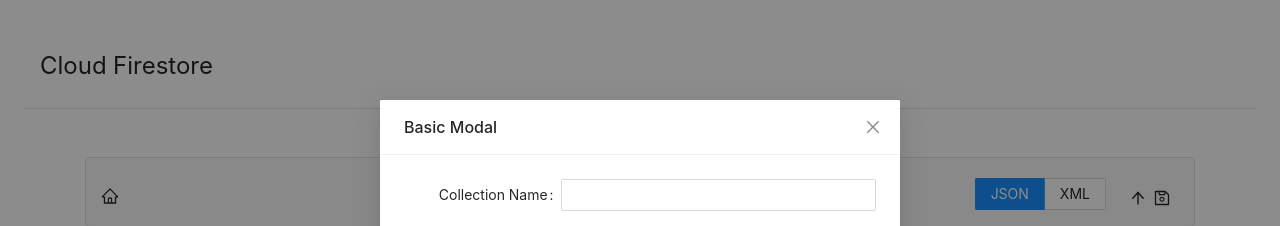
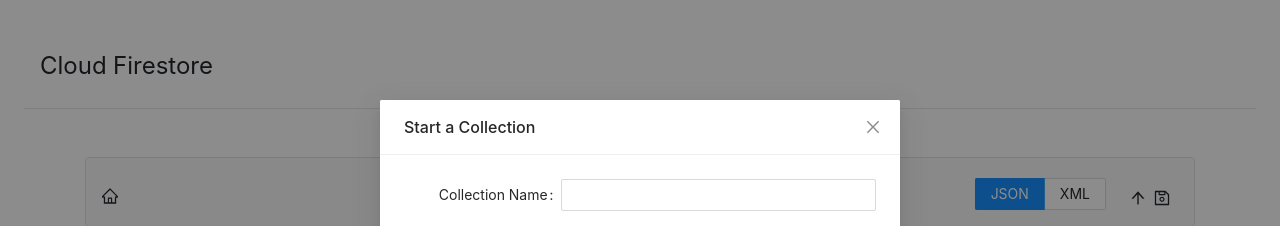
Before and after one commit to i-ates/-React-Redux-Command-Pattern-NoSQL-Demo, a React (Create React App) app: page / in a window 1280 px wide. Both pictures are taken after a click on the element 429 px from the left and 259 px from the top of the page. Shown: the top 226 px of the page. Built offline with nearby package versions, Linux system fonts and the light colour scheme.

Commit message:
header is changed

```diff
--- a/src/components/Collections.js
+++ b/src/components/Collections.js
@@ -56,7 +56,7 @@
                     Collections
                     <AppstoreAddOutlined className="d-flex mt-1 justify-content-end" onClick={showModal} />
                       <>
-                          <Modal title="Basic Modal" visible={isModalVisible} onOk={() => handleOk(trigger,setUndoCommandsCount)} onCancel={handleCancel}>
+                          <Modal title="Start a Collection" visible={isModalVisible} onOk={() => handleOk(trigger,setUndoCommandsCount)} onCancel={handleCancel}>
                               <Form
                                   {...layout}
                                   name="basic"
```
Also changed, not shown: 1 other file (tests, documents, lock files or other folders).
